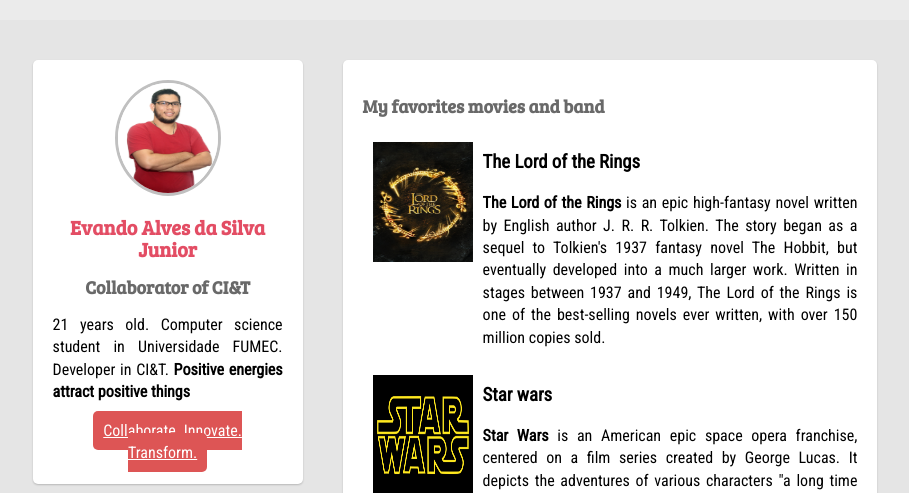
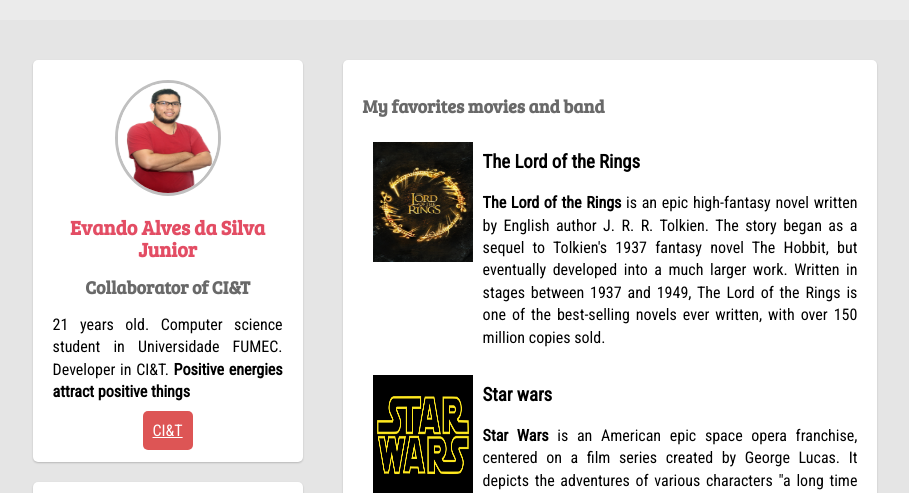
Before and after one commit to profile-evando/profile-evando.github.io, a plain HTML site: page index.html in a window 1280 px wide. Shown: the top 493 px of the page, without its empty margins (185-1094 px from the left). Drawn offline with Linux system fonts and the light colour scheme.

Commit message:
Alteração do nome do botão

```diff
--- a/index.html
+++ b/index.html
@@ -21,7 +21,7 @@
                 <p>21 years old. Computer science student in Universidade FUMEC. Developer in CI&amp;T. <span class="featured">Positive energies attract positive things</span></p>
               </div>
 
-              <a href="http://www.ciandt.com/home" target="_blank" class="button button-red">Collaborate. Innovate. Transform.</a>
+              <a href="http://www.ciandt.com/home" target="_blank" class="button button-red">CI&amp;T</a>
             </div>
 
             <!-- div with social networks-->
```
